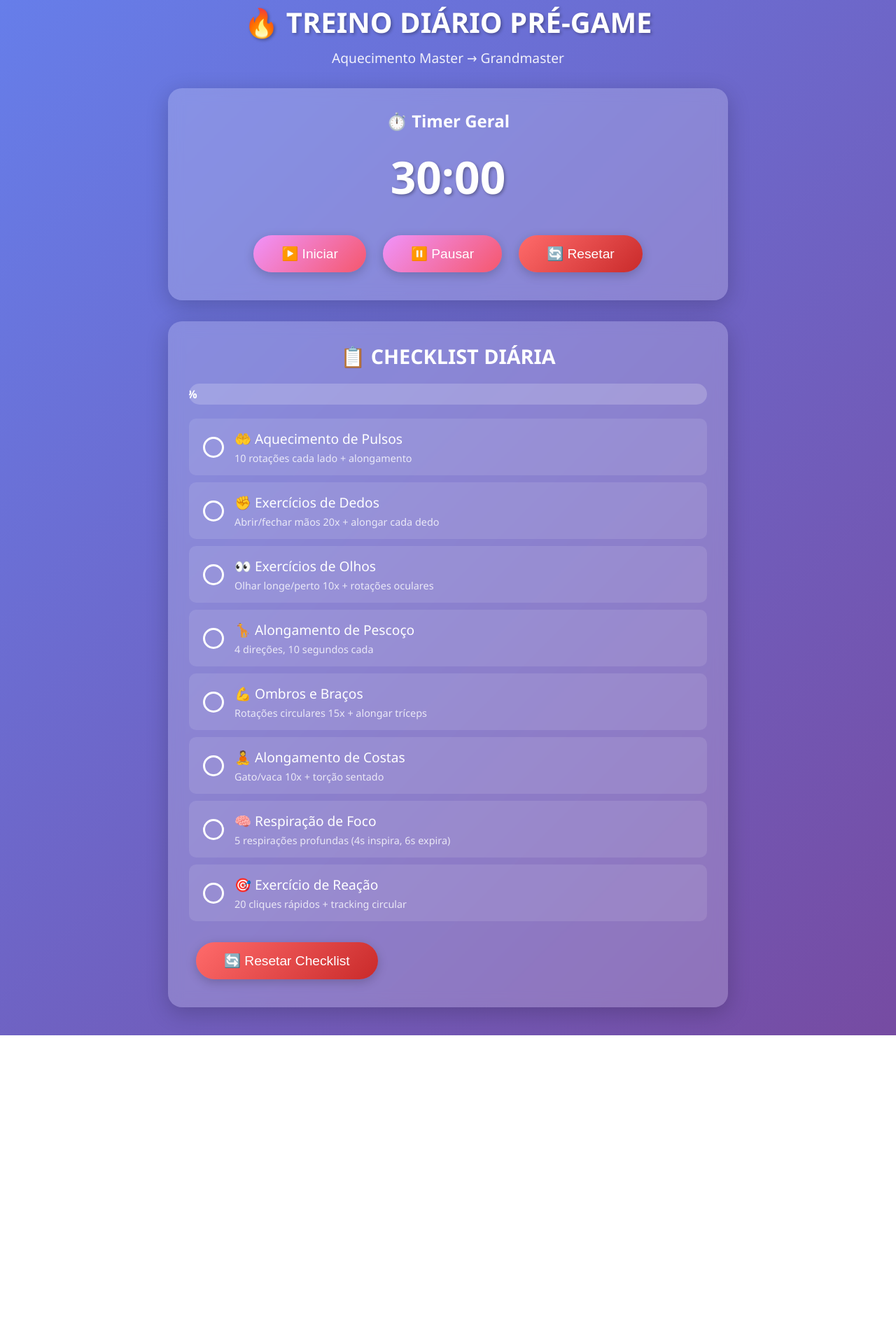
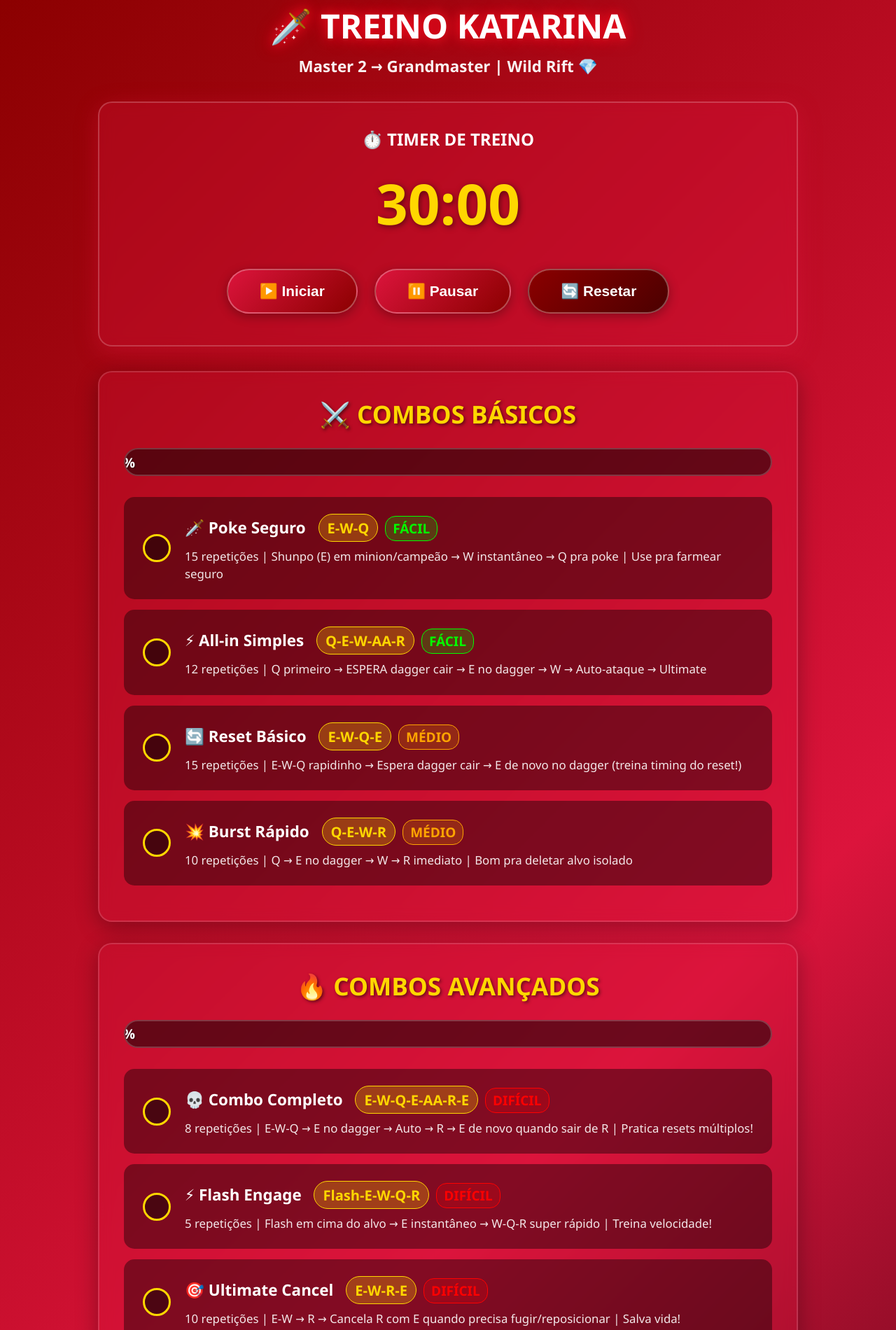
Before and after one commit to gashdnvv/kat-gashtreino, a plain HTML site: page index.html in a window 1280 px wide. Shown: the part 16-1916 px from the top of the page at 70% size. Before the commit the page ends 1495 px from the top, so only its background shows below. Drawn offline with Linux system fonts and the light colour scheme.

Commit message:
Update index.html

```diff
--- a/index.html
+++ b/index.html
@@ -3,7 +3,7 @@
 <head>
     <meta charset="UTF-8">
     <meta name="viewport" content="width=device-width, initial-scale=1.0">
-    <title>Treino Diário - Pré-Game</title>
+    <title>Treino Mecânicas Katarina - M2→GM</title>
     <style>
         * {
             margin: 0;
@@ -12,307 +12,360 @@
         }
         body {
             font-family: 'Segoe UI', Tahoma, Geneva, Verdana, sans-serif;
-            background: linear-gradient(135deg, #667eea 0%, #764ba2 100%);
+            background: linear-gradient(135deg, #8B0000 0%, #DC143C 50%, #000000 100%);
             color: white;
             min-height: 100vh;
             padding: 20px;
         }
         .container {
-            max-width: 800px;
+            max-width: 1000px;
             margin: 0 auto;
         }
         h1 {
             text-align: center;
-            font-size: 2.5em;
+            font-size: 3em;
             margin-bottom: 10px;
-            text-shadow: 2px 2px 4px rgba(0,0,0,0.3);
+            text-shadow: 3px 3px 6px rgba(0,0,0,0.5);
+            animation: glow 2s ease-in-out infinite alternate;
+        }
+        @keyframes glow {
+            from { text-shadow: 0 0 10px #DC143C, 0 0 20px #DC143C; }
+            to { text-shadow: 0 0 20px #FF0000, 0 0 30px #FF0000; }
         }
         .subtitle {
             text-align: center;
-            font-size: 1.2em;
-            margin-bottom: 30px;
-            opacity: 0.9;
+            font-size: 1.4em;
+            margin-bottom: 35px;
+            opacity: 0.95;
+            font-weight: 600;
         }
         .timer {
-            background: rgba(255,255,255,0.2);
+            background: rgba(220, 20, 60, 0.3);
             backdrop-filter: blur(10px);
-            padding: 30px;
+            padding: 35px;
             border-radius: 20px;
             text-align: center;
-            margin-bottom: 30px;
-            box-shadow: 0 8px 32px rgba(0,0,0,0.2);
+            margin-bottom: 35px;
+            box-shadow: 0 8px 32px rgba(220, 20, 60, 0.4);
+            border: 2px solid rgba(255, 255, 255, 0.2);
         }
         .timer-display {
-            font-size: 4em;
+            font-size: 5em;
             font-weight: bold;
             margin: 20px 0;
-            text-shadow: 2px 2px 4px rgba(0,0,0,0.3);
+            text-shadow: 2px 2px 8px rgba(0,0,0,0.5);
+            color: #FFD700;
         }
         .btn {
-            background: linear-gradient(135deg, #f093fb 0%, #f5576c 100%);
-            border: none;
-            padding: 15px 40px;
-            font-size: 1.2em;
+            background: linear-gradient(135deg, #DC143C 0%, #8B0000 100%);
+            border: 2px solid rgba(255,255,255,0.3);
+            padding: 18px 45px;
+            font-size: 1.3em;
             color: white;
             border-radius: 50px;
             cursor: pointer;
             margin: 10px;
-            transition: transform 0.2s;
-            box-shadow: 0 4px 15px rgba(0,0,0,0.2);
+            transition: all 0.3s;
+            box-shadow: 0 4px 15px rgba(0,0,0,0.3);
+            font-weight: 600;
         }
         .btn:hover {
-            transform: scale(1.05);
+            transform: scale(1.08);
+            box-shadow: 0 6px 20px rgba(220, 20, 60, 0.6);
         }
         .btn:active {
             transform: scale(0.95);
         }
-        .checklist {
-            background: rgba(255,255,255,0.2);
+        .section {
+            background: rgba(220, 20, 60, 0.25);
             backdrop-filter: blur(10px);
-            padding: 30px;
+            padding: 35px;
             border-radius: 20px;
-            margin-bottom: 20px;
-            box-shadow: 0 8px 32px rgba(0,0,0,0.2);
+            margin-bottom: 30px;
+            box-shadow: 0 8px 32px rgba(0,0,0,0.3);
+            border: 2px solid rgba(255, 255, 255, 0.15);
         }
-        .checklist h2 {
-            font-size: 1.8em;
-            margin-bottom: 20px;
+        .section h2 {
+            font-size: 2.2em;
+            margin-bottom: 25px;
             text-align: center;
+            color: #FFD700;
+            text-shadow: 2px 2px 4px rgba(0,0,0,0.5);
         }
         .check-item {
-            background: rgba(255,255,255,0.1);
-            padding: 15px 20px;
-            margin: 10px 0;
-            border-radius: 10px;
+            background: rgba(0, 0, 0, 0.4);
+            padding: 22px 25px;
+            margin: 15px 0;
+            border-radius: 15px;
             display: flex;
             align-items: center;
             cursor: pointer;
             transition: all 0.3s;
+            border: 2px solid transparent;
         }
         .check-item:hover {
-            background: rgba(255,255,255,0.2);
-            transform: translateX(5px);
+            background: rgba(220, 20, 60, 0.5);
+            transform: translateX(10px);
+            border-color: rgba(255, 255, 255, 0.4);
         }
         .check-item.completed {
-            background: rgba(76, 175, 80, 0.3);
+            background: rgba(0, 139, 0, 0.4);
+            border-color: #00FF00;
+            opacity: 0.75;
+        }
+        .check-item.completed .exercise-name {
             text-decoration: line-through;
-            opacity: 0.7;
         }
         .checkbox {
-            width: 30px;
-            height: 30px;
-            border: 3px solid white;
+            width: 40px;
+            height: 40px;
+            border: 3px solid #FFD700;
             border-radius: 50%;
-            margin-right: 15px;
+            margin-right: 20px;
             display: flex;
             align-items: center;
             justify-content: center;
-            font-size: 1.5em;
+            font-size: 1.8em;
             flex-shrink: 0;
+            background: rgba(0,0,0,0.4);
         }
         .check-item.completed .checkbox {
-            background: #4CAF50;
-            border-color: #4CAF50;
+            background: #00FF00;
+            border-color: #00FF00;
         }
         .exercise-name {
-            font-size: 1.2em;
-            font-weight: 500;
+            font-size: 1.4em;
+            font-weight: 700;
+            margin-bottom: 8px;
         }
         .exercise-details {
-            font-size: 0.9em;
-            opacity: 0.8;
-            margin-top: 5px;
+            font-size: 1.05em;
+            opacity: 0.9;
+            margin-top: 6px;
+            line-height: 1.5;
         }
         .progress-bar {
-            background: rgba(255,255,255,0.2);
-            height: 30px;
-            border-radius: 15px;
+            background: rgba(0,0,0,0.5);
+            height: 40px;
+            border-radius: 25px;
             overflow: hidden;
-            margin-bottom: 20px;
+            margin-bottom: 30px;
+            border: 2px solid rgba(255,255,255,0.2);
         }
         .progress-fill {
-            background: linear-gradient(90deg, #4CAF50, #8BC34A);
+            background: linear-gradient(90deg, #00FF00, #32CD32);
             height: 100%;
             width: 0%;
-            transition: width 0.3s;
+            transition: width 0.4s;
             display: flex;
             align-items: center;
             justify-content: center;
             font-weight: bold;
+            font-size: 1.2em;
+            text-shadow: 1px 1px 2px rgba(0,0,0,0.5);
         }
         .reset-btn {
-            background: linear-gradient(135deg, #ff6b6b 0%, #c92a2a 100%);
+            background: linear-gradient(135deg, #8B0000 0%, #4B0000 100%);
             margin-top: 20px;
         }
         .complete-msg {
             text-align: center;
-            font-size: 2em;
-            margin: 20px 0;
-            animation: pulse 2s infinite;
+            font-size: 2.5em;
+            margin: 30px 0;
+            animation: pulse 1.5s infinite;
+            font-weight: bold;
+            color: #FFD700;
+            text-shadow: 0 0 20px #FFD700;
         }
         @keyframes pulse {
             0%, 100% { transform: scale(1); }
-            50% { transform: scale(1.05); }
+            50% { transform: scale(1.1); }
         }
+        .combo-tag {
+            display: inline-block;
+            background: rgba(255, 215, 0, 0.25);
+            color: #FFD700;
+            padding: 5px 12px;
+            border-radius: 20px;
+            font-size: 0.9em;
+            margin-left: 12px;
+            font-weight: bold;
+            border: 1px solid #FFD700;
+        }
+        .difficulty {
+            display: inline-block;
+            padding: 4px 10px;
+            border-radius: 15px;
+            font-size: 0.85em;
+            margin-left: 10px;
+            font-weight: bold;
+        }
+        .easy { background: rgba(0, 255, 0, 0.2); color: #00FF00; border: 1px solid #00FF00; }
+        .medium { background: rgba(255, 165, 0, 0.2); color: #FFA500; border: 1px solid #FFA500; }
+        .hard { background: rgba(255, 0, 0, 0.2); color: #FF0000; border: 1px solid #FF0000; }
     </style>
 </head>
 <body>
     <div class="container">
-        <h1>🔥 TREINO DIÁRIO PRÉ-GAME</h1>
-        <div class="subtitle">Aquecimento Master → Grandmaster</div>
+        <h1>🗡️ TREINO KATARINA</h1>
+        <div class="subtitle">Master 2 → Grandmaster | Wild Rift 💎</div>
 
         <div class="timer">
-            <h2>⏱️ Timer Geral</h2>
+            <h2>⏱️ TIMER DE TREINO</h2>
             <div class="timer-display" id="timerDisplay">30:00</div>
             <button class="btn" onclick="startTimer()">▶️ Iniciar</button>
             <button class="btn" onclick="pauseTimer()">⏸️ Pausar</button>
             <button class="btn reset-btn" onclick="resetTimer()">🔄 Resetar</button>
         </div>
 
-        <div class="checklist">
-            <h2>📋 CHECKLIST DIÁRIA</h2>
+        <!-- COMBOS BÁSICOS -->
+        <div class="section">
+            <h2>⚔️ COMBOS BÁSICOS</h2>
             <div class="progress-bar">
-                <div class="progress-fill" id="progressBar">0%</div>
+                <div class="progress-fill" id="progressBasic">0%</div>
             </div>
 
-            <div class="check-item" onclick="toggleCheck(this)">
+            <div class="check-item basic" onclick="toggleCheck(this, 'basic')">
                 <div class="checkbox"></div>
                 <div>
-                    <div class="exercise-name">🤲 Aquecimento de Pulsos</div>
-                    <div class="exercise-details">10 rotações cada lado + alongamento</div>
+                    <div class="exercise-name">🗡️ Poke Seguro <span class="combo-tag">E-W-Q</span><span class="difficulty easy">FÁCIL</span></div>
+                    <div class="exercise-details">15 repetições | Shunpo (E) em minion/campeão → W instantâneo → Q pra poke | Use pra farmear seguro</div>
                 </div>
             </div>
 
-            <div class="check-item" onclick="toggleCheck(this)">
+            <div class="check-item basic" onclick="toggleCheck(this, 'basic')">
                 <div class="checkbox"></div>
                 <div>
-                    <div class="exercise-name">✊ Exercícios de Dedos</div>
-                    <div class="exercise-details">Abrir/fechar mãos 20x + alongar cada dedo</div>
+                    <div class="exercise-name">⚡ All-in Simples <span class="combo-tag">Q-E-W-AA-R</span><span class="difficulty easy">FÁCIL</span></div>
+                    <div class="exercise-details">12 repetições | Q primeiro → ESPERA dagger cair → E no dagger → W → Auto-ataque → Ultimate</div>
                 </div>
             </div>
 
-            <div class="check-item" onclick="toggleCheck(this)">
+            <div class="check-item basic" onclick="toggleCheck(this, 'basic')">
                 <div class="checkbox"></div>
                 <div>
-                    <div class="exercise-name">👀 Exercícios de Olhos</div>
-                    <div class="exercise-details">Olhar longe/perto 10x + rotações oculares</div>
+                    <div class="exercise-name">🔄 Reset Básico <span class="combo-tag">E-W-Q-E</span><span class="difficulty medium">MÉDIO</span></div>
+                    <div class="exercise-details">15 repetições | E-W-Q rapidinho → Espera dagger cair → E de novo no dagger (treina timing do reset!)</div>
                 </div>
             </div>
 
-            <div class="check-item" onclick="toggleCheck(this)">
+            <div class="check-item basic" onclick="toggleCheck(this, 'basic')">
                 <div class="checkbox"></div>
                 <div>
-                    <div class="exercise-name">🦒 Alongamento de Pescoço</div>
-                    <div class="exercise-details">4 direções, 10 segundos cada</div>
+                    <div class="exercise-name">💥 Burst Rápido <span class="combo-tag">Q-E-W-R</span><span class="difficulty medium">MÉDIO</span></div>
+                    <div class="exercise-details">10 repetições | Q → E no dagger → W → R imediato | Bom pra deletar alvo isolado</div>
+                </div>
             </div>
         </div>
 
-            <div class="check-item" onclick="toggleCheck(this)">
+        <!-- COMBOS AVANÇADOS -->
+        <div class="section">
+            <h2>🔥 COMBOS AVANÇADOS</h2>
+            <div class="progress-bar">
+                <div class="progress-fill" id="progressAdvanced">0%</div>
+            </div>
+
+            <div class="check-item advanced" onclick="toggleCheck(this, 'advanced')">
                 <div class="checkbox"></div>
                 <div>
-                    <div class="exercise-name">💪 Ombros e Braços</div>
-                    <div class="exercise-details">Rotações circulares 15x + alongar tríceps</div>
+                    <div class="exercise-name">💀 Combo Completo <span class="combo-tag">E-W-Q-E-AA-R-E</span><span class="difficulty hard">DIFÍCIL</span></div>
+                    <div class="exercise-details">8 repetições | E-W-Q → E no dagger → Auto → R → E de novo quando sair de R | Pratica resets múltiplos!</div>
                 </div>
             </div>
 
-            <div class="check-item" onclick="toggleCheck(this)">
+            <div class="check-item advanced" onclick="toggleCheck(this, 'advanced')">
                 <div class="checkbox"></div>
                 <div>
-                    <div class="exercise-name">🧘 Alongamento de Costas</div>
-                    <div class="exercise-details">Gato/vaca 10x + torção sentado</div>
+                    <div class="exercise-name">⚡ Flash Engage <span class="combo-tag">Flash-E-W-Q-R</span><span class="difficulty hard">DIFÍCIL</span></div>
+                    <div class="exercise-details">5 repetições | Flash em cima do alvo → E instantâneo → W-Q-R super rápido | Treina velocidade!</div>
                 </div>
             </div>
 
-            <div class="check-item" onclick="toggleCheck(this)">
+            <div class="check-item advanced" onclick="toggleCheck(this, 'advanced')">
                 <div class="checkbox"></div>
                 <div>
-                    <div class="exercise-name">🧠 Respiração de Foco</div>
-                    <div class="exercise-details">5 respirações profundas (4s inspira, 6s expira)</div>
+                    <div class="exercise-name">🎯 Ultimate Cancel <span class="combo-tag">E-W-R-E</span><span class="difficulty hard">DIFÍCIL</span></div>
+                    <div class="exercise-details">10 repetições | E-W → R → Cancela R com E quando precisa fugir/reposicionar | Salva vida!</div>
                 </div>
             </div>
 
-            <div class="check-item" onclick="toggleCheck(this)">
+            <div class="check-item advanced" onclick="toggleCheck(this, 'advanced')">
                 <div class="checkbox"></div>
                 <div>
-                    <div class="exercise-name">🎯 Exercício de Reação</div>
-                    <div class="exercise-details">20 cliques rápidos + tracking circular</div>
+                    <div class="exercise-name">🏃 Ward Hop <span class="combo-tag">Ward-E</span><span class="difficulty medium">MÉDIO</span></div>
+                    <div class="exercise-details">15 repetições | Coloca ward rapidinho → E na ward pra escapar | Treina velocidade do ward!</div>
                 </div>
             </div>
 
-            <div id="completeMsg" style="display: none;">
-                <div class="complete-msg">🏆 TREINO COMPLETO! BORA PRO RUSH!</div>
+            <div class="check-item advanced" onclick="toggleCheck(this, 'advanced')">
+                <div class="checkbox"></div>
+                <div>
+                    <div class="exercise-name">🔄 Triple Reset <span class="combo-tag">Q-E-W-E-Q-E</span><span class="difficulty hard">DIFÍCIL</span></div>
+                    <div class="exercise-details">5 repetições | Q-E-W → E no dagger → Q de novo → E no segundo dagger | Combo clean up!</div>
                 </div>
-
-            <button class="btn reset-btn" onclick="resetChecklist()">🔄 Resetar Checklist</button>
             </div>
         </div>
 
-    <script>
-        let timerInterval;
-        let timeLeft = 1800; // 30 minutos em segundos
-        let isRunning = false;
+        <!-- PRACTICE TOOL -->
+        <div class="section">
+            <h2>🎮 PRACTICE TOOL - FUNDAMENTOS</h2>
+            <div class="progress-bar">
+                <div class="progress-fill" id="progressFundamentals">0%</div>
+            </div>
 
-        function updateTimerDisplay() {
-            const minutes = Math.floor(timeLeft / 60);
-            const seconds = timeLeft % 60;
-            document.getElementById('timerDisplay').textContent =
-                `${minutes.toString().padStart(2, '0')}:${seconds.toString().padStart(2, '0')}`;
-        }
+            <div class="check-item fundamentals" onclick="toggleCheck(this, 'fundamentals')">
+                <div class="checkbox"></div>
+                <div>
+                    <div class="exercise-name">🎯 Posicionamento de Q</div>
+                    <div class="exercise-details">5 min | Treina jogar Q pra acertar múltiplos bonecos | Aprende onde o dagger cai exatamente</div>
+                </div>
+            </div>
 
-        function startTimer() {
-            if (!isRunning) {
-                isRunning = true;
-                timerInterval = setInterval(() => {
-                    if (timeLeft > 0) {
-                        timeLeft--;
-                        updateTimerDisplay();
-                    } else {
-                        pauseTimer();
-                        alert('⏰ Tempo finalizado! Bora jogar! 🎮');
-                    }
-                }, 1000);
-            }
-        }
+            <div class="check-item fundamentals" onclick="toggleCheck(this, 'fundamentals')">
+                <div class="checkbox"></div>
+                <div>
+                    <div class="exercise-name">⏱️ Timing de Dagger</div>
+                    <div class="exercise-details">5 min | Joga Q e W → ESPERA cair antes de pegar | Treina paciência pra não pegar cedo demais</div>
+                </div>
+            </div>
 
-        function pauseTimer() {
-            isRunning = false;
-            clearInterval(timerInterval);
-        }
+            <div class="check-item fundamentals" onclick="toggleCheck(this, 'fundamentals')">
+                <div class="checkbox"></div>
+                <div>
+                    <div class="exercise-name">💨 Velocidade de Combo</div>
+                    <div class="exercise-details">5 min | Faz E-W-Q o mais rápido possível | Cronometra: tem que sair em menos de 1 segundo</div>
+                </div>
+            </div>
 
-        function resetTimer() {
-            pauseTimer();
-            timeLeft = 1800;
-            updateTimerDisplay();
-        }
+            <div class="check-item fundamentals" onclick="toggleCheck(this, 'fundamentals')">
+                <div class="checkbox"></div>
+                <div>
+                    <div class="exercise-name">🔥 Cancelamento de Animação</div>
+                    <div class="exercise-details">5 min | Treina usar E pra cancelar animação de W e Q | Deixa combo mais suave</div>
+                </div>
+            </div>
 
-        function toggleCheck(element) {
-            element.classList.toggle('completed');
-            updateProgress();
-        }
+            <div class="check-item fundamentals" onclick="toggleCheck(this, 'fundamentals')">
+                <div class="checkbox"></div>
+                <div>
+                    <div class="exercise-name">⚔️ Simulação de TeamFight</div>
+                    <div class="exercise-details">5 min | Coloca vários bonecos → Treina entrar DEPOIS do CC → Limpa com resets</div>
+                </div>
+            </div>
+        </div>
 
-        function updateProgress() {
-            const items = document.querySelectorAll('.check-item');
-            const completed = document.querySelectorAll('.check-item.completed').length;
-            const total = items.length;
-            const percentage = Math.round((completed / total) * 100);
+        <!-- MENTAL GAME -->
+        <div class="section">
+            <h2>🧠 MENTAL GAME</h2>
+            <div class="progress-bar">
+                <div class="progress-fill" id="progressMental">0%</div>
+            </div>
 
-            const progressBar = document.getElementById('progressBar');
-            progressBar.style.width = percentage + '%';
-            progressBar.textContent = percentage + '%';
-
-            if (percentage === 100) {
-                document.getElementById('completeMsg').style.display = 'block';
-            } else {
-                document.getElementById('completeMsg').style.display = 'none';
-            }
-        }
-
-        function resetChecklist() {
-            document.querySelectorAll('.check-item').forEach(item => {
-                item.classList.remove('completed');
-            });
-            updateProgress();
-        }
-    </script>
-</body>
-</html>
+            <div class="check-item mental" onclick="toggleCheck(this, 'mental')">
+                <div class="checkbox"></div>
+                <div>
+                    <div class="exercise-name">⏳ "Esperar o Dagger Cair"</div>
+                    <div class="exercise-details">Repete 10x em voz alta: "EU ESPERO O DAGGER CAIR ANTES DE USAR E"</div>
+                </div>
+            </dium">MÉDIO</span></div>
+                    <div class="exercise-details">15 repetições | E-W-Q rapid
```
Lines whose indentation alone changed are shown as unchanged.
